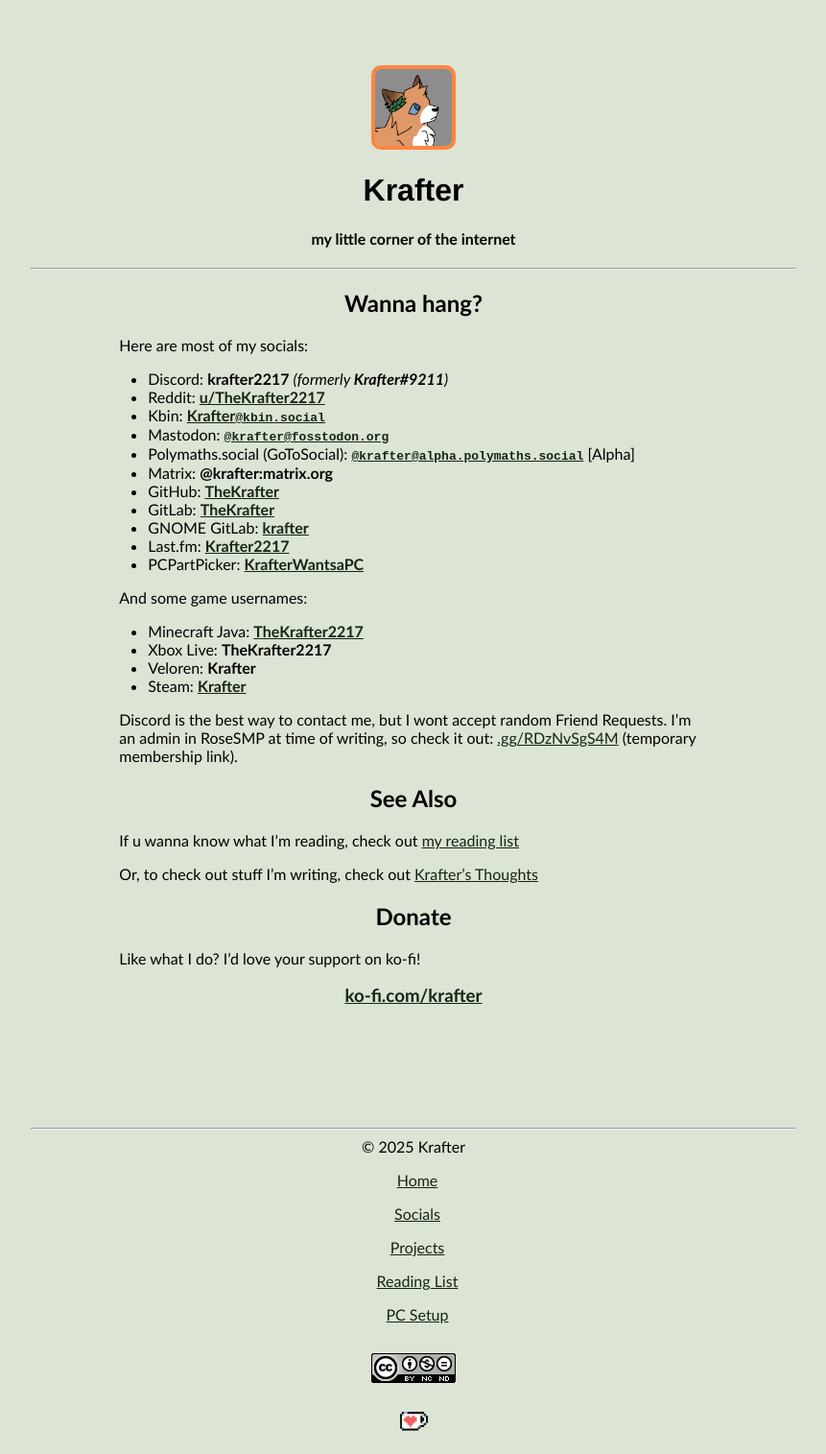
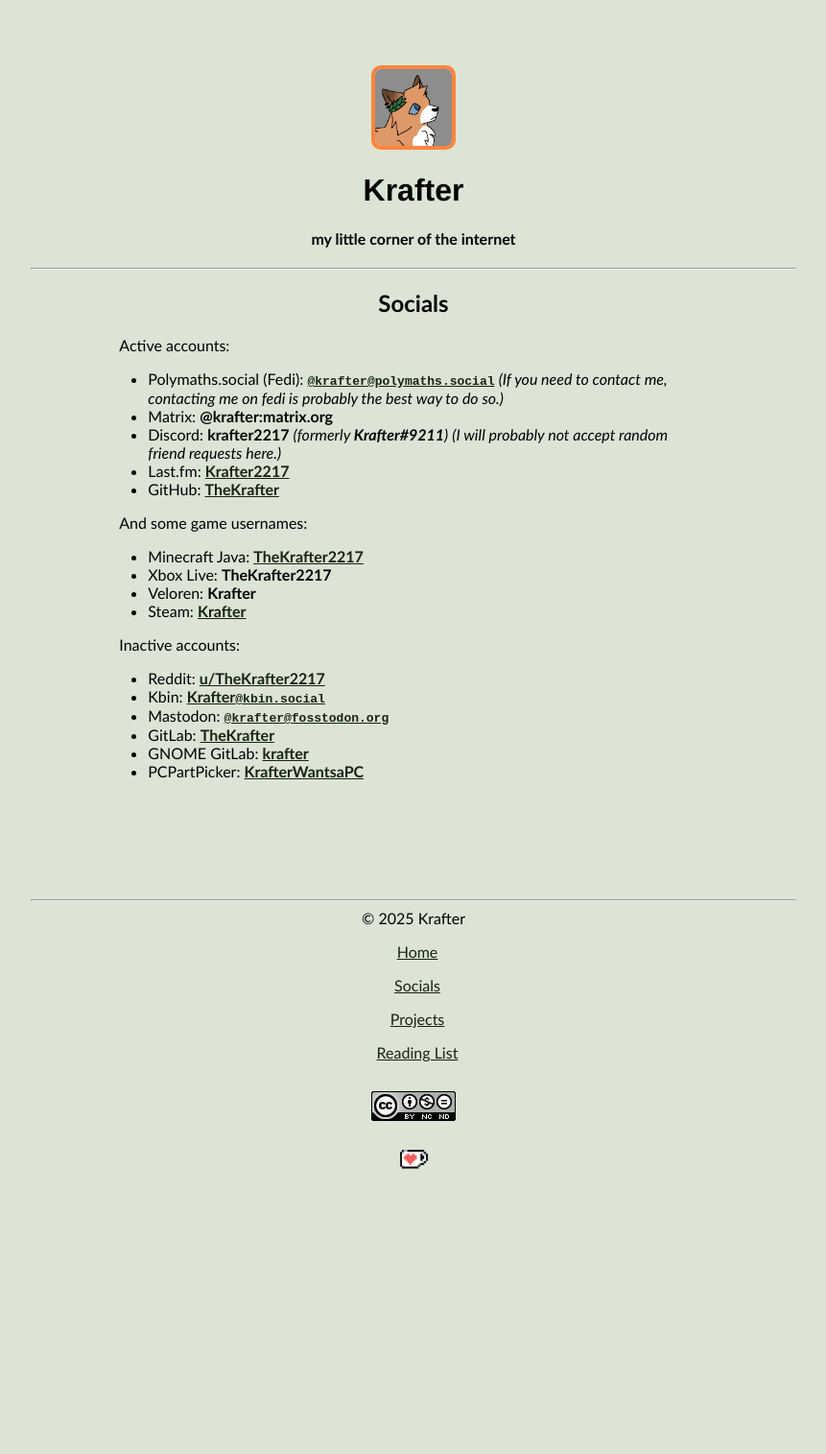
Before and after one commit to TheKrafter/thekrafter.github.io, a Jekyll site: the page built from socials.md, in a window 1280 px wide. Shown: the whole page at 96% size, without its empty margins (209-1070 px from the left). Built offline with Jekyll 4.4.1, drawn with Linux system fonts in a browser that asks for light colours; after the commit the page ends 1242 px from its top, so only the background shows below that.

Commit message:
update site content

```diff
--- a/_includes/footer.html
+++ b/_includes/footer.html
@@ -7,7 +7,7 @@
         <li><a {% if page.url == "/socials" %}style="font-weight: bold;"{% else %}href="/socials"{% endif %}>Socials</a></li>
         <li><a {% if page.url == "/projects" %}style="font-weight: bold;"{% else %}href="/projects"{% endif %}>Projects</a></li>
         <li><a {% if page.url == "/reading-list" %}style="font-weight: bold;"{% else %}href="/reading-list"{% endif %}>Reading List</a></li>
-        <li><a {% if page.url == "/pc" %}style="font-weight: bold;"{% else %}href="/pc"{% endif %}>PC Setup</a></li>
+        <!--<li><a {% if page.url == "/pc" %}style="font-weight: bold;"{% else %}href="/pc"{% endif %}>PC Setup</a></li>-->
     </ul>
     <a href="/license"><img alt="Creative Commons BY-NC-ND" src="/src/img/CC-BY-NC-ND.png"></a> <br>
     <a href='https://ko-fi.com/G2G5DO1DO' target='_blank'><img height='36' style='border:0px; height:45px;' src='/src/img/kofi_logo_pixelated.png' border='0' alt='Support me on Ko-fi.com' /></a>
--- a/socials.md
+++ b/socials.md
@@ -2,37 +2,25 @@
 layout: default
 title: Krafter's Socials
 ---
-## Wanna hang?
-Here are most of my socials:
-
-* Discord: __krafter2217__ _(formerly __Krafter#9211__)_
-* Reddit: __[u/TheKrafter2217](https://reddit.com/user/TheKrafter2217)__
-* Kbin: __[Krafter`@kbin.social`](https://kbin.social/u/Krafter)__
-* Mastodon: __<a href="https://fosstodon.org/@krafter" rel="me">`@krafter@fosstodon.org`</a>__
-* Polymaths.social (GoToSocial): __<a href="https://alpha.polymaths.social/@krafter" rel="me">`@krafter@alpha.polymaths.social`</a>__ [Alpha]
+## Socials
+Active accounts:
+* Polymaths.social (Fedi): __<a href="https://polymaths.social/@krafter" rel="me">`@krafter@polymaths.social`</a>__ *(If you need to contact me, contacting me on fedi is probably the best way to do so.)*
 * Matrix: __@krafter:matrix.org__
+* Discord: __krafter2217__ _(formerly __Krafter#9211__)_ *(I will probably not accept random friend requests here.)*
+* Last.fm: __[Krafter2217](https://last.fm/user/Krafter2217)__
 * GitHub: __[TheKrafter](https://github.com/TheKrafter)__
-* GitLab: __[TheKrafter](https://gitlab.com/TheKrafter)__
-* GNOME GitLab: __[krafter](https://gitlab.gnome.org/krafter)__
-* Last.fm: __[Krafter2217](https://last.fm/user/Krafter2217)__
-* PCPartPicker: __[KrafterWantsaPC](https://pcpartpicker.com/user/KrafterWantsaPC/)__
 
 And some game usernames:
-
 * Minecraft Java: __[TheKrafter2217](https://namemc.com/profile/TheKrafter2217.1)__
 * Xbox Live: __TheKrafter2217__
 * Veloren: __Krafter__
 * Steam: __[Krafter](https://steamcommunity.com/id/krafterdev/)__
 
-Discord is the best way to contact me, but I wont accept random Friend Requests. I'm an admin in RoseSMP at time of writing, so check it out: [.gg/RDzNvSgS4M](https://discord.gg/RDzNvSgS4M) (temporary membership link).
 
-## See Also
-If u wanna know what I'm reading, check out [my reading list](/reading-list)
-
-Or, to check out stuff I'm writing, check out [Krafter's Thoughts](https://write.krafterdev.xyz)
-
-## Donate
-
-Like what I do? I'd love your support on ko-fi!
-
-### [ko-fi.com/krafter](https://ko-fi.com/krafter)
+Inactive accounts:
+* Reddit: __[u/TheKrafter2217](https://reddit.com/user/TheKrafter2217)__
+* Kbin: __[Krafter`@kbin.social`](https://kbin.social/u/Krafter)__
+* Mastodon: __<a href="https://fosstodon.org/@krafter" rel="me">`@krafter@fosstodon.org`</a>__
+* GitLab: __[TheKrafter](https://gitlab.com/TheKrafter)__
+* GNOME GitLab: __[krafter](https://gitlab.gnome.org/krafter)__
+* PCPartPicker: __[KrafterWantsaPC](https://pcpartpicker.com/user/KrafterWantsaPC/)__
```
Also changed, not shown: reading-list.md (+3 -2 lines), transit.md (+2 -3 lines).
